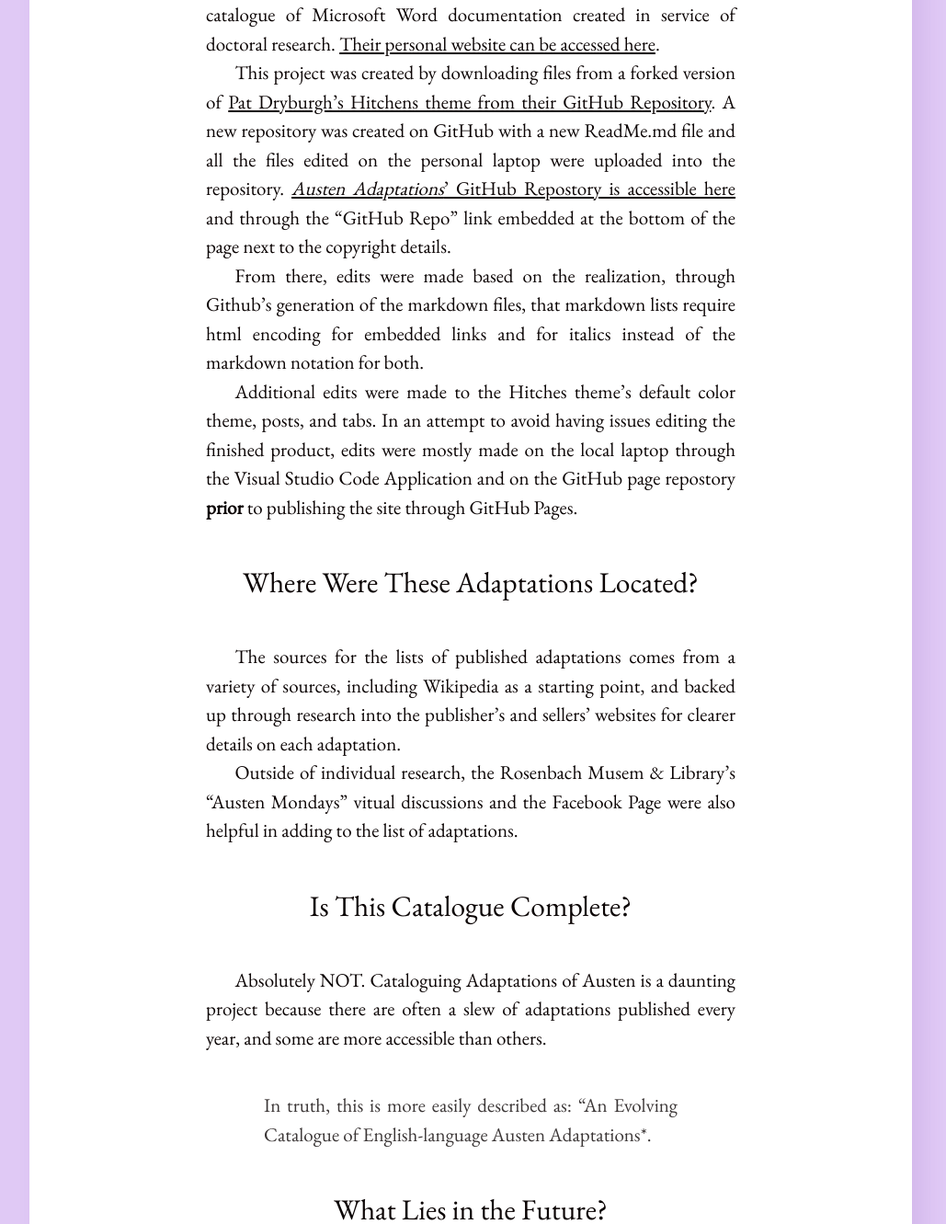
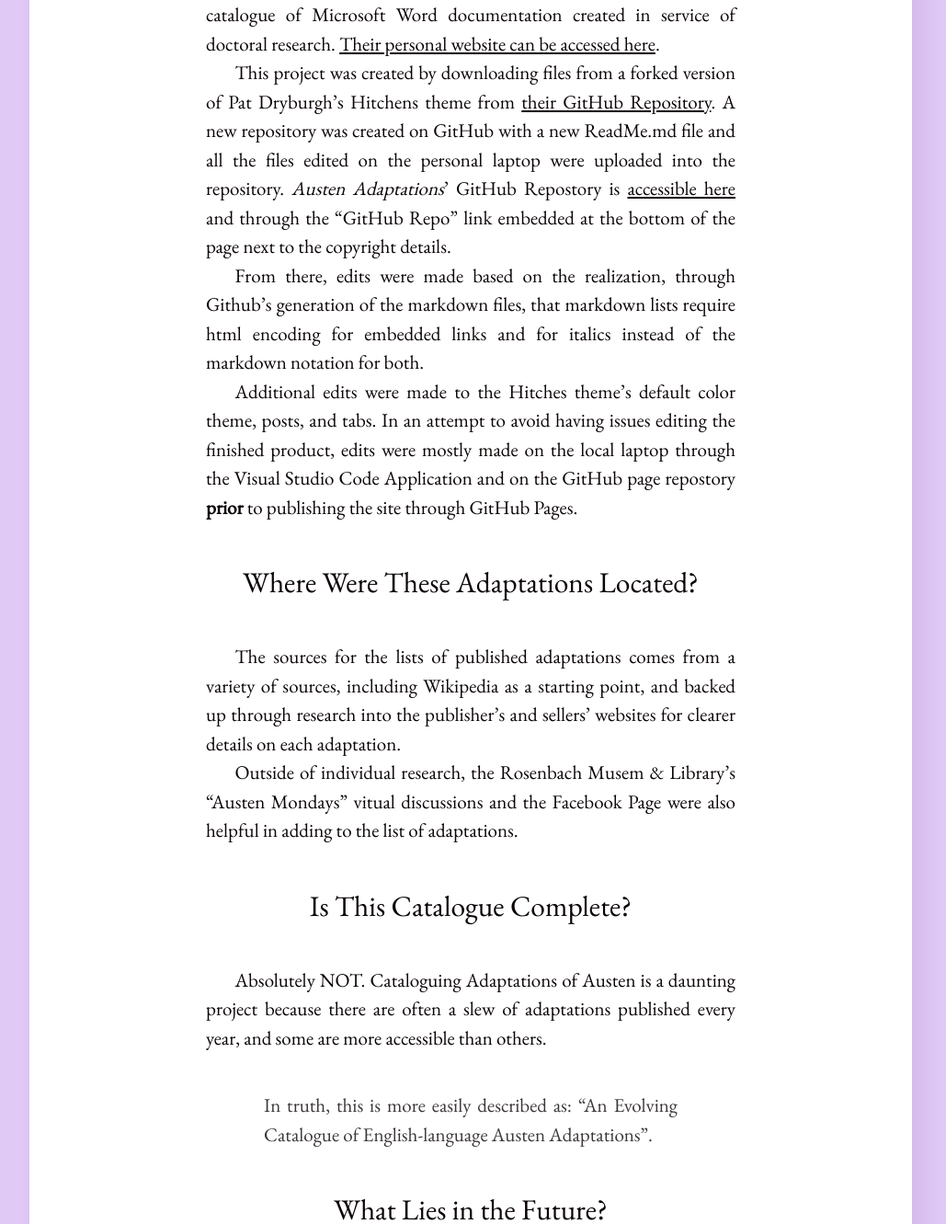
Before and after one commit to imangareeboo/Austen_Adaptations, a Jekyll site: the page built from aboutproject.md, in a window 1280 px wide. Shown: the part 646-1977 px from the top of the page at 92% size, without its empty margins (128-1157 px from the left). Built offline with Jekyll 4.4.1, drawn with Linux system fonts in a browser that asks for light colours.

Commit message:
Update aboutproject.md

```diff
--- a/aboutproject.md
+++ b/aboutproject.md
@@ -7,7 +7,7 @@ title: About the Project
 
 *Austen Adaptations* was created by Iman Gareeboo as a digital site catalogue of Microsoft Word documentation created in service of doctoral research. [Their personal website can be accessed here](https://imangareeboo.github.io).
 
-This project was created by downloading files from a forked version of [Pat Dryburgh's Hitchens theme from their GitHub Repository](https://github.com/patdryburgh/hitchens).  A new repository was created on GitHub with a new ReadMe.md file  and all the files edited on the personal laptop were uploaded into the repository. [*Austen Adaptations*' GitHub Repostory is accessible here](https://github.com/imangareeboo/Austen_Adaptations) and through the "GitHub Repo" link embedded at the bottom of the page next to the copyright details.
+This project was created by downloading files from a forked version of Pat Dryburgh's Hitchens theme from [their GitHub Repository](https://github.com/patdryburgh/hitchens).  A new repository was created on GitHub with a new ReadMe.md file  and all the files edited on the personal laptop were uploaded into the repository. *Austen Adaptations*' GitHub Repostory is [accessible here](https://github.com/imangareeboo/Austen_Adaptations) and through the "GitHub Repo" link embedded at the bottom of the page next to the copyright details.
 
 From there, edits were made based on the realization, through Github's generation of the markdown files, that markdown lists require html encoding for embedded links and for italics instead of the markdown notation for both.
 
@@ -23,7 +23,7 @@ Outside of individual research, the Rosenbach Musem & Library's "Austen Mondays"
 
 Absolutely NOT.
 Cataloguing Adaptations of Austen is a daunting project because there are often a slew of adaptations published every year, and some are more accessible than others.
-> In truth, this is more easily described as: "An Evolving Catalogue of English-language Austen Adaptations*.
+> In truth, this is more easily described as: "An Evolving Catalogue of English-language Austen Adaptations".
 
 ### What Lies in the Future?
 
```
